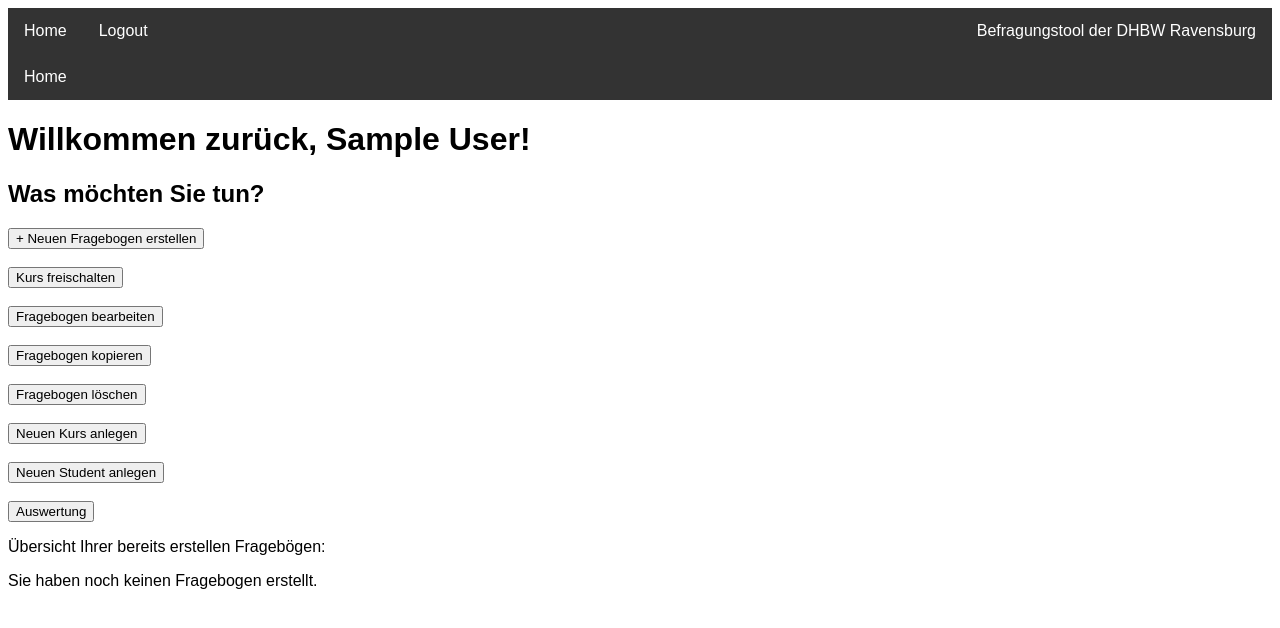
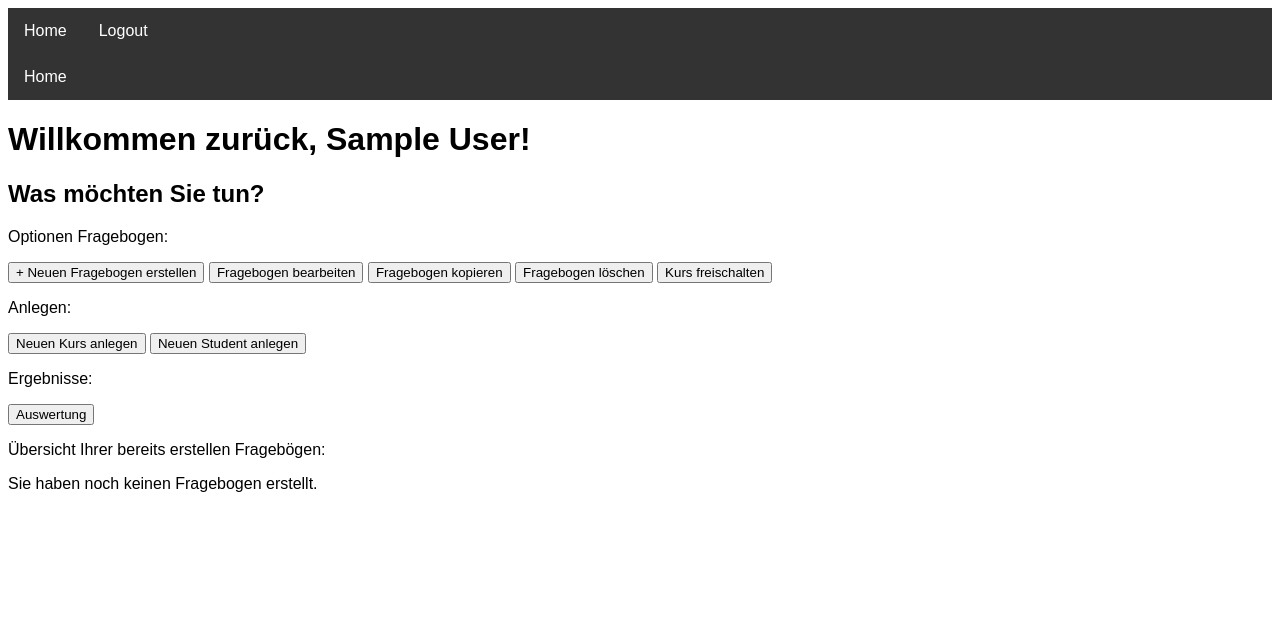
Before and after one commit to f4ntus/DBProjekt, a PHP site: page /menuBefrager.php in a window 1280 px wide. Shown: the top 628 px of the page. Run offline with PHP 8.4, Linux system fonts and the light colour scheme; the visitor is signed in with stand-in values (Sample User, id 1); data that the repository does not hold is empty.

Commit message:
Menu Befrager fixed

```diff
--- a/View/menuBefrager.php
+++ b/View/menuBefrager.php
@@ -1,4 +1,5 @@
 <?php
+
 /**
  * @author Christoph Böhringer
  * Diese Klasse dient als Basis für die Oberfläche des Hauptmenüs des Befragers.
@@ -66,38 +67,17 @@ $befragerController->pruefeBefrager();
         echo "<h2>Was möchten Sie tun?</h2>"
         ?>
 
-        <form method="post" action="neuerFragebogen.php">
-                <button type="submit" name="fb_neu">+ Neuen Fragebogen erstellen</button>
-        </form>
-        </br>
-        <form mehthod="post" action="FreischaltungKurs.php">
-                <button type="submit" name="fb_freischalten">Kurs freischalten</button>
-        </form>
-        </br>
-        <form method="post" action="FragebogenBearbeiten.php">
-                <button type="submit" name="fb_bearbeiten">Fragebogen bearbeiten</button>
-        </form>
-        </br>
-        <form method="post" action="FragebogenKopieren.php">
-                <button type="submit" name="fb_kopieren">Fragebogen kopieren</button>
-        </form>
-        </br>
-        <form method="post" action="FragebogenLoeschen.php">
-                <button type="submit" name="fb_löschen">Fragebogen löschen</button>
-        </form>
-        </br>
-        <form method="post" action="neuerKurs.php">
-                <button type="submit" name="kursanlegen">Neuen Kurs anlegen</button>
-        </form>
-        </br>
-        <form method="post" action="neuerStudent.php">
-                <button type="submit" name="studentanlegen">Neuen Student anlegen</button>
-        </form>
-        </br>
-        <form method="post" action="Auswertung.php">
-                <button type="submit" name="studentanlegen">Auswertung</button>
-        </form>
-
+        <p>Optionen Fragebogen:</p>
+        <a href="neuerFragebogen.php"><button>+ Neuen Fragebogen erstellen</button></a>
+        <a href="FragebogenBearbeiten.php"><button>Fragebogen bearbeiten</button></a>
+        <a href="FragebogenKopieren.php"><button>Fragebogen kopieren</button></a>
+        <a href="FragebogenLoeschen.php"><button>Fragebogen löschen</button></a>
+        <a href="FreischaltungKurs.php"><button>Kurs freischalten</button></a>
+        <p>Anlegen:</p>
+        <a href="neuerKurs.php"><button>Neuen Kurs anlegen</button></a>
+        <a href="neuerStudent.php"><button>Neuen Student anlegen</button></a>
+        <p>Ergebnisse:</p>
+        <a href="Auswertung.php"><button>Auswertung</button></a>
 
         <p>Übersicht Ihrer bereits erstellen Fragebögen:</p>
 
--- a/View/navbar.php
+++ b/View/navbar.php
@@ -16,7 +16,6 @@ Klasse beinhaltet die Navbar für den Student und Befrager.
             ?>
             </li>
                 <li><a href="index.php">Logout</a></li>
-                <a class="text">Befragungstool der DHBW Ravensburg</a>
             </ul>
         </nav>
     </header>
--- a/View/style.css
+++ b/View/style.css
@@ -56,11 +56,3 @@ ul {
   li a:hover {
     background-color: #111;
   }
-
-  .text {
-    color: white;
-    text-align: center;
-    padding: 14px 16px;
-    text-decoration: none;
-    float: right;
-  }
```
